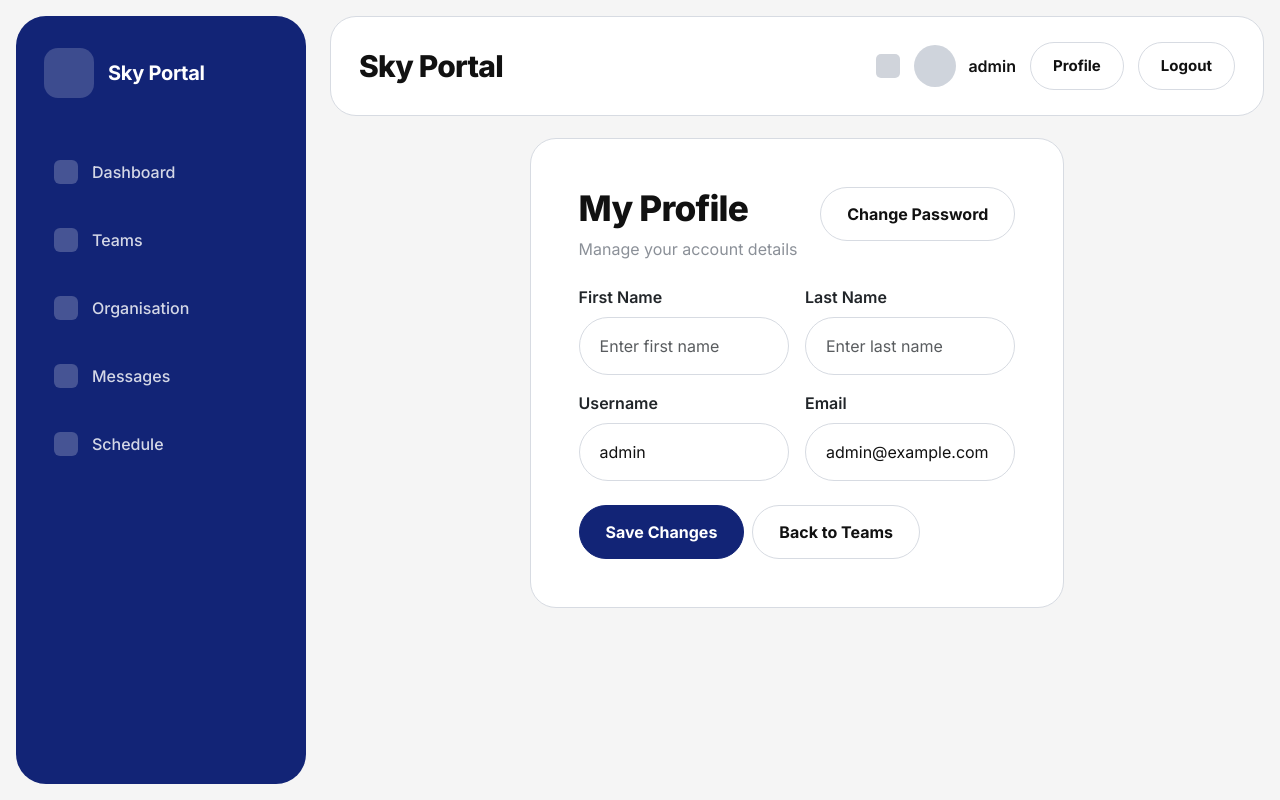
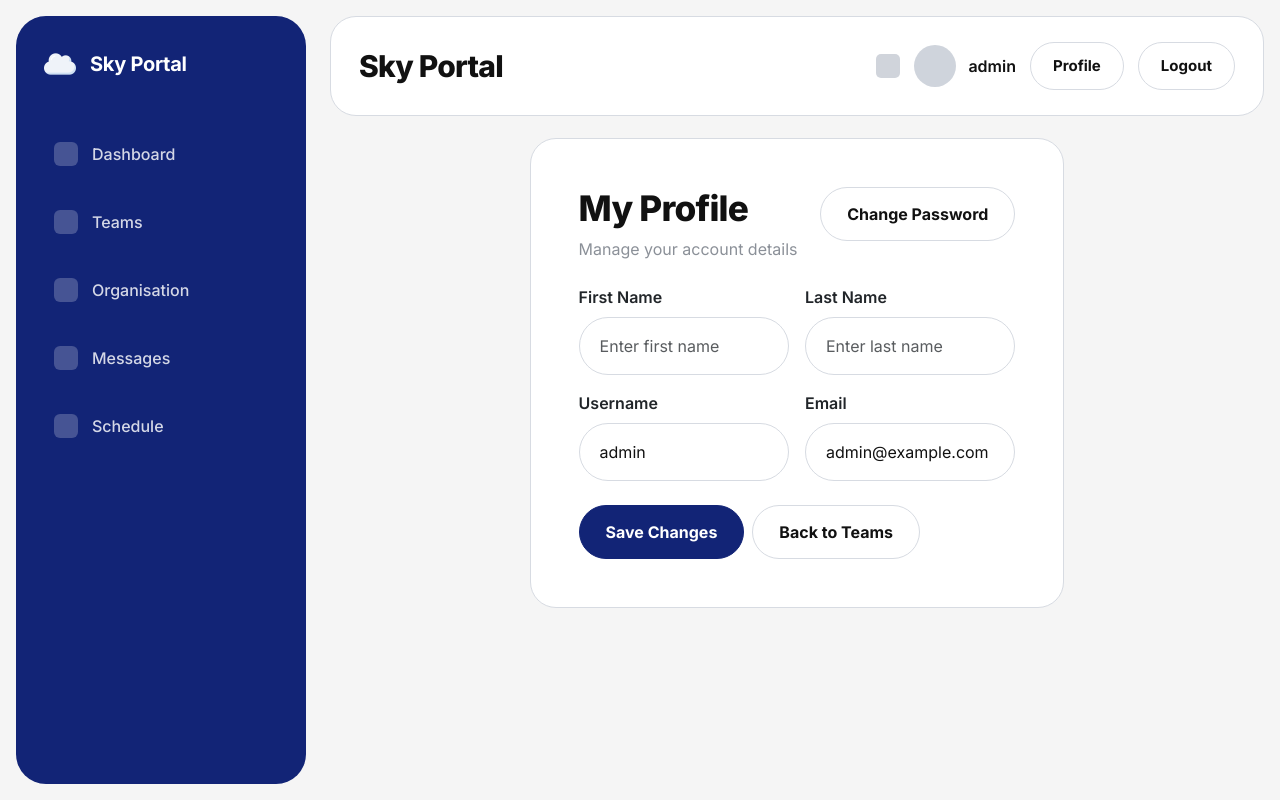
Before and after one commit to RAYANE8LOUNIS/Hproject, a Django app: page /teams/profile/ in a window 1280 px wide. Run offline with Django 5.2, Linux system fonts and the light colour scheme; a user stored in the database is signed in.

Commit message:
Added cloud logo

```diff
--- a/Hproject-backend/templates/base.html
+++ b/Hproject-backend/templates/base.html
@@ -21,7 +21,9 @@
 
         <aside class="app-sidebar">
             <div class="sidebar-brand">
-                <div class="sidebar-brand-icon"></div>
+                <div class="top-shell-brand d-flex align-items-center gap-2">
+                    <img src="{% static 'images/cloud.png' %}" alt="Sky Logo" style="height: 32px;">
+                </div>
                 <div class="sidebar-brand-text">Sky Portal</div>
             </div>
 
```
Also changed, not shown: Hproject-backend/static/images/cloud.png (added).
